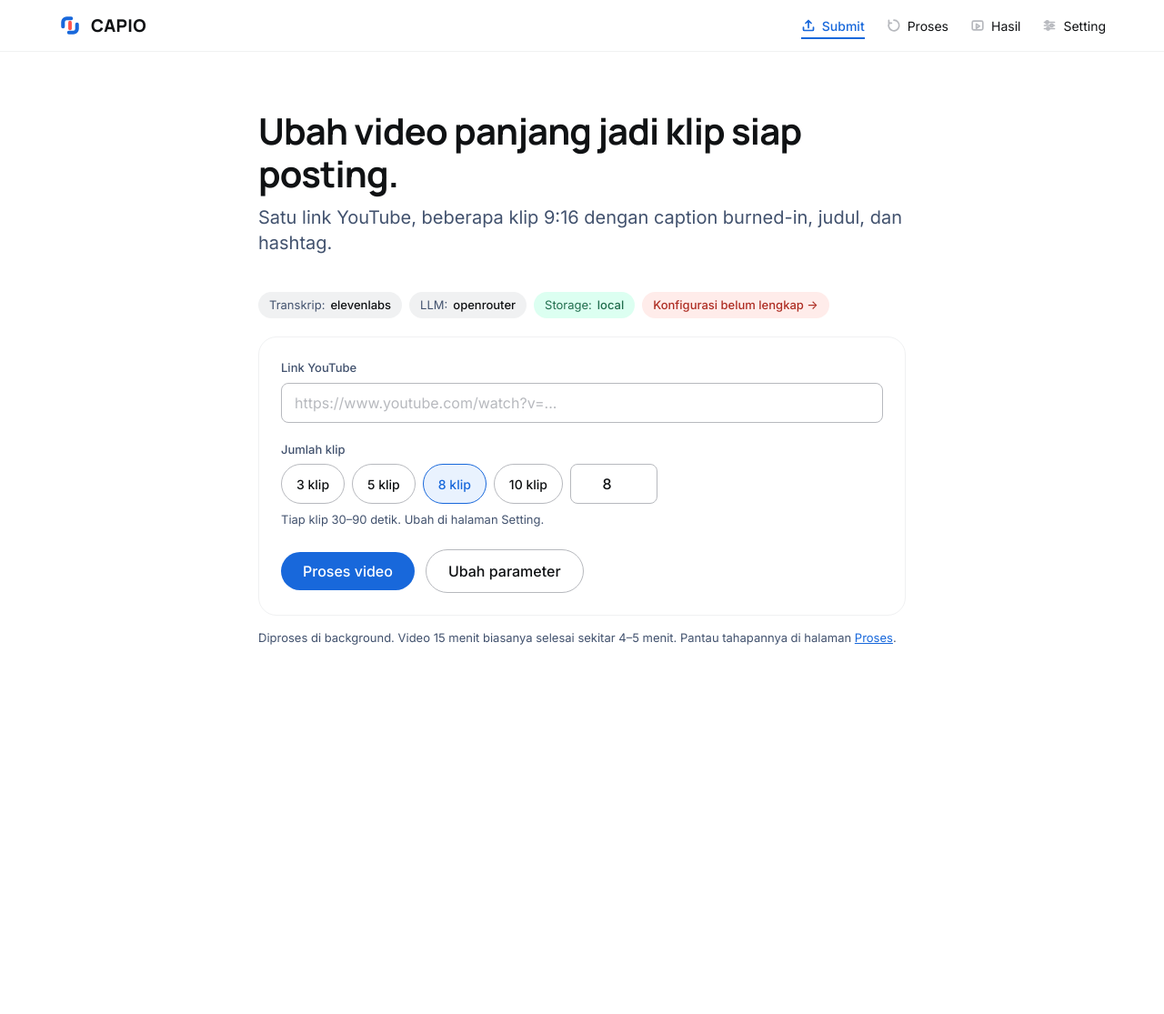
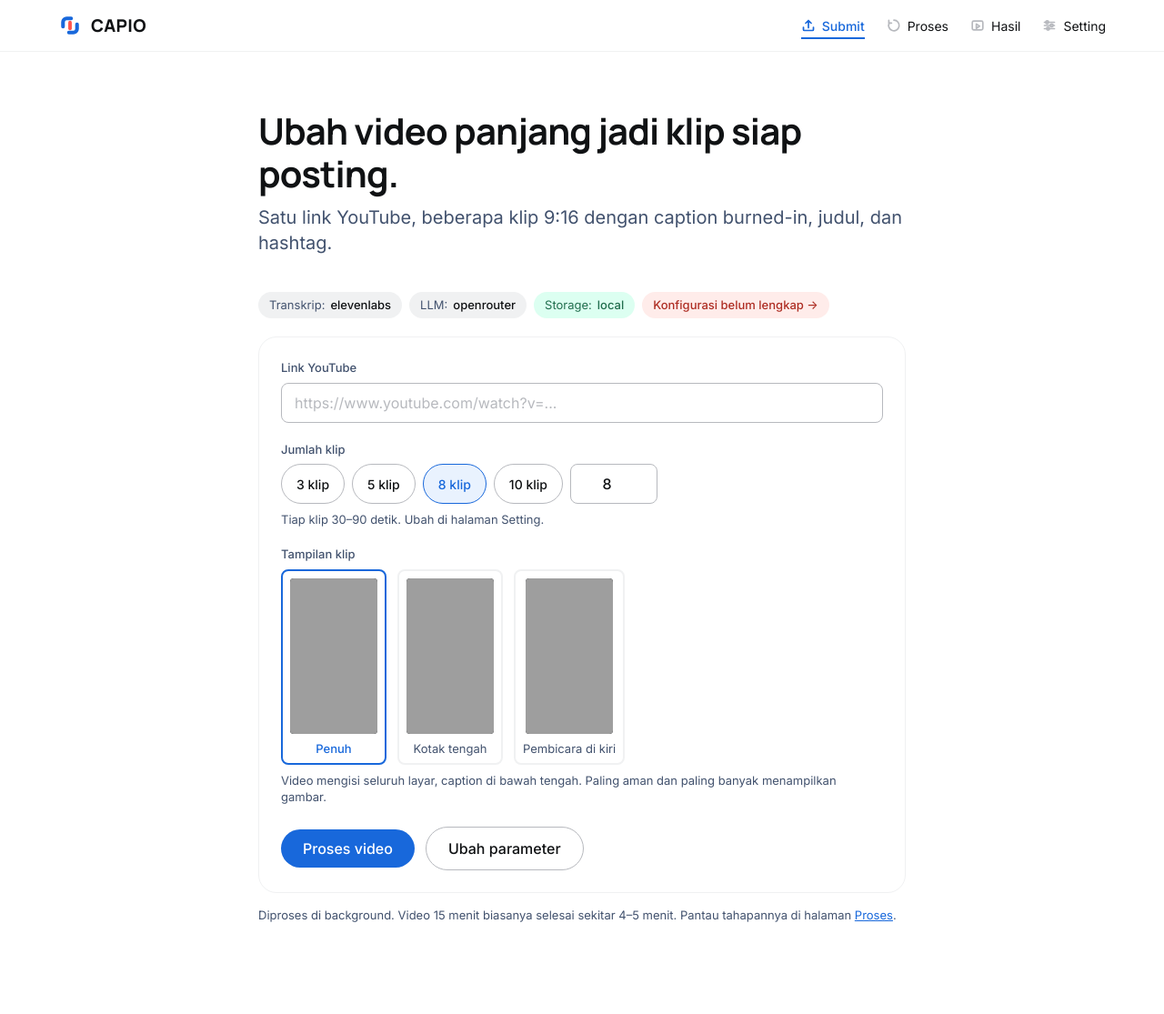
Before and after one commit to dataagentiv-gif/agentiv-capio, a FastAPI app: page / in a window 1280 px wide. Shown: the whole page at 91% size. Before the commit the page ends 709 px from the top, so only its background shows below. Run offline with FastAPI, Linux system fonts and the light colour scheme; parts of the project's set-up code (start-up, migrations or seed data) failed here and were passed over; grey boxes are pictures that could not be loaded.

Commit message:
feat: layout dipilih per video di halaman Submit, bukan sekali di Setting
Bentuk tampilan itu keputusan PER VIDEO — podcast serius dan potongan lucu tidak
memakai bentuk yang sama. Menaruhnya di halaman Setting membuat satu pilihan
berlaku untuk semua video sekaligus memaksa bolak-balik halaman, padahal
keputusannya diambil justru saat menempel link.

Pemilihnya kini di form Submit dengan tiga thumbnail hasil render sungguhan.
Halaman Setting menyimpan DEFAULT-nya plus knob font/warna/ukuran — hal-hal yang
memang konsisten antar video.

Nilainya disimpan di baris job, bukan dibaca ulang saat render: job yang
mengantre berjam-jam harus keluar dengan bentuk yang dipilih waktu itu, bukan
yang kebetulan aktif saat gilirannya tiba.

Tiga hal yang sempat salah dan jadi test:

as_dict() tidak menyertakan kolom baru. Nilainya tersimpan benar di database
tapi tidak diserialisasi, dan JobOut punya default "penuh" — jadi UI selalu
menampilkan penuh TANPA satu pun error. Ketahuan hanya karena nilainya dikirim
lalu dibaca balik.

create_all() tidak menambah kolom ke tabel yang sudah ada, ia hanya membuat
tabel yang belum ada. Tanpa ALTER idempoten di init(), database yang sudah jalan
menolak setiap INSERT dengan UndefinedColumn — dan itu terlihat seperti kode
yang rusak padahal cuma skemanya tertinggal.

Layout yang tidak dikenal ditolak saat submit, bukan saat render: kegagalan di
stage render terjadi setelah unduhan dan transkrip selesai, jadi salah ketik
membuang belasan menit.

Co-Authored-By: Claude Opus 5 <noreply@anthropic.com>

```diff
--- a/api/preview.py
+++ b/api/preview.py
@@ -75,8 +75,13 @@ def _sumber(kerja: Path) -> tuple[Path, int, int]:
     return latar, 1920, 1080
 
 
-def render(nama_layout: str | None = None, knob_tambahan: dict | None = None) -> bytes:
-    """PNG 1080x1920 berisi satu frame dengan layout dan knob yang aktif."""
+def render(nama_layout: str | None = None, knob_tambahan: dict | None = None,
+           kecil: bool = False) -> bytes:
+    """PNG berisi satu frame dengan layout dan knob yang aktif.
+
+    `kecil` mengecilkan keluaran untuk deretan pilihan di halaman Submit —
+    tiga gambar 1080x1920 di satu halaman itu beberapa MB tanpa perlu.
+    """
     lay = layout.ambil(nama_layout or settings.CLIP_LAYOUT)
     knob = {**knob_dari_settings(), **(knob_tambahan or {})}
 
@@ -102,9 +107,14 @@ def render(nama_layout: str | None = None, knob_tambahan: dict | None = None) ->
             mask = _mask(kerja, lay, g, _TanpaBatas())
 
         keluar = kerja / "preview.png"
+        vf = layout.filtergraph(lay, g, "p.ass", mask)
+        if kecil:
+            # Dikecilkan SETELAH seluruh rantai, bukan sebelumnya: caption
+            # dirender pada resolusi penuh dulu supaya ukuran dan ketebalan
+            # hurufnya sebanding dengan hasil sungguhan.
+            vf += ",scale=270:480"
         subprocess.run(
             ["ffmpeg", "-nostdin", "-y", "-v", "error", "-i", latar.name,
-             "-vf", layout.filtergraph(lay, g, "p.ass", mask),
-             "-frames:v", "1", keluar.name],
+             "-vf", vf, "-frames:v", "1", keluar.name],
             check=True, cwd=kerja, timeout=180)
         return keluar.read_bytes()
--- a/api/routes.py
+++ b/api/routes.py
@@ -21,6 +21,7 @@ from config import env_store
 from config.settings import settings
 from db import jobs, models
 from jobqueue.client import enqueue
+from pipeline import layout as layout_mod
 import storage
 from utils.ffmpeg_helpers import rmtree_retry
 from utils.logging import get
@@ -205,10 +206,23 @@ def test_provider(provider: str):
     return {"provider": provider, **checks.run(provider)}
 
 
+@app.get("/api/layouts")
+def daftar_layout():
+    """Pilihan tampilan untuk halaman Submit."""
+    return {
+        "default": layout_mod.ambil(settings.CLIP_LAYOUT).nama,
+        "layouts": [
+            {"nama": l.nama, "judul": l.judul, "keterangan": l.keterangan}
+            for l in layout_mod.LAYOUTS.values()
+        ],
+    }
+
+
 @app.get("/api/preview.png")
 def preview_tampilan(layout: str | None = None, font: str | None = None,
                      ukuran: int | None = None, warna: str | None = None,
-                     kata: int | None = None, upper: bool | None = None):
+                     kata: int | None = None, upper: bool | None = None,
+                     kecil: bool = False):
     """Satu frame contoh dengan setelan tampilan yang sedang dipilih.
 
     Parameternya opsional supaya halaman Setting bisa menampilkan akibat sebuah
@@ -220,7 +234,7 @@ def preview_tampilan(layout: str | None = None, font: str | None = None,
         ("kata", kata), ("upper", upper),
     ) if v is not None}
     try:
-        png = preview.render(layout, knob)
+        png = preview.render(layout, knob, kecil=kecil)
     except Exception as e:  # noqa: BLE001 — preview gagal jangan menjatuhkan halaman
         log.warning("preview gagal: %s", e)
         raise HTTPException(500, f"Preview gagal dibuat: {e}") from e
@@ -289,7 +303,13 @@ def play_clip(job_id: str, clip_id: str, range: str | None = Header(default=None
 
 @app.post("/jobs", response_model=JobCreated, status_code=201)
 def create_job(payload: JobCreate):
-    job = jobs.create(payload.url, payload.target_clips)
+    # Layout kosong berarti ikut default di Setting. Diselesaikan di sini, bukan
+    # dibiarkan kosong sampai render: nilai yang tersimpan di baris job harus
+    # tetap menjelaskan bentuk klipnya walau defaultnya berubah setelah itu.
+    job = jobs.create(
+        payload.url, payload.target_clips,
+        payload.layout or layout_mod.ambil(settings.CLIP_LAYOUT).nama,
+    )
     try:
         enqueue(job["id"])
     except Exception as e:  # noqa: BLE001
--- a/db/jobs.py
+++ b/db/jobs.py
@@ -9,9 +9,10 @@ from utils.logging import get
 log = get(__name__)
 
 
-def create(url: str, target_clips: int) -> dict:
+def create(url: str, target_clips: int, layout: str = "penuh") -> dict:
     with session_scope() as s:
-        job = Job(url=url, target_clips=target_clips, status=Status.QUEUED)
+        job = Job(url=url, target_clips=target_clips, layout=layout,
+                  status=Status.QUEUED)
         s.add(job)
         s.flush()
         return job.as_dict()
--- a/pipeline/stages/caption.py
+++ b/pipeline/stages/caption.py
@@ -156,7 +156,7 @@ def run(ctx: dict) -> dict:
 
     words: list[dict] = ctx["words"]
     workdir: Path = ctx["workdir"]
-    lay = layout.ambil(settings.CLIP_LAYOUT)
+    lay = layout.ambil(ctx.get("layout") or settings.CLIP_LAYOUT)
     knob = knob_dari_settings()
     paths = {}
 
--- a/web/static/style.css
+++ b/web/static/style.css
@@ -906,3 +906,40 @@ select:focus {
 }
 
 .hp.memuat .hp-spin { display: flex; }
+
+/* ---------- Pemilih tampilan (halaman Submit) ---------- */
+
+.layouts { display: flex; gap: 12px; flex-wrap: wrap; }
+
+.layout-opt {
+  display: flex;
+  flex-direction: column;
+  align-items: center;
+  gap: 8px;
+  padding: 8px;
+  background: var(--surface-canvas);
+  border: 2px solid var(--color-fog);
+  border-radius: var(--radius-inputs);
+  font-family: inherit;
+  font-size: 13px;
+  color: var(--color-muted);
+  cursor: pointer;
+  transition: border-color .15s, color .15s;
+}
+
+.layout-opt img {
+  display: block;
+  width: 96px;
+  height: 171px;
+  object-fit: cover;
+  border-radius: 4px;
+  background: var(--color-ink);
+}
+
+.layout-opt:hover { border-color: var(--color-ash); }
+
+.layout-opt.on {
+  border-color: var(--color-action);
+  color: var(--color-action);
+  font-weight: 500;
+}
--- a/web/templates/submit.html
+++ b/web/templates/submit.html
@@ -19,6 +19,12 @@
       <div class="chips" id="chips"></div>
       <input type="number" id="n" value="{{ default_clips }}" min="1" max="20" hidden>
       <p class="sub" id="durasi"></p>
+    </div>
+
+    <div class="field">
+      <label>Tampilan klip</label>
+      <div class="layouts" id="layouts"></div>
+      <p class="sub" id="ket-layout"></p>
     </div>
 
     <div class="actions">
@@ -54,6 +60,37 @@ function drawChips() {
   };
 }
 
+// Pemilih tampilan ada DI SINI, bukan di halaman Setting: tiap video bisa
+// menuntut bentuk yang berbeda, dan keputusannya diambil saat menempel link.
+// Menaruhnya di Setting memaksa orang bolak-balik dan membuat satu pilihan
+// berlaku untuk semua video — padahal itu justru yang paling tidak diinginkan.
+let layoutPilih = null;
+
+async function drawLayouts() {
+  const el = document.getElementById('layouts');
+  try {
+    const d = await (await fetch('/api/layouts')).json();
+    layoutPilih = layoutPilih || d.default;
+    el.innerHTML = d.layouts.map(l => `
+      <button type="button" class="layout-opt ${l.nama === layoutPilih ? 'on' : ''}"
+              data-l="${esc(l.nama)}" title="${esc(l.keterangan)}">
+        <img src="/api/preview.png?layout=${encodeURIComponent(l.nama)}&kecil=1"
+             alt="" loading="lazy">
+        <span>${esc(l.judul)}</span>
+      </button>`).join('');
+    el.querySelectorAll('.layout-opt').forEach(b => b.onclick = () => {
+      layoutPilih = b.dataset.l;
+      drawLayouts();
+    });
+    const aktif = d.layouts.find(l => l.nama === layoutPilih);
+    document.getElementById('ket-layout').textContent = aktif ? aktif.keterangan : '';
+  } catch {
+    // Preview gagal jangan menghalangi submit — layout tetap bisa dipilih
+    // lewat default di Setting.
+    el.innerHTML = '<p class="sub">Preview tampilan tidak bisa dimuat.</p>';
+  }
+}
+
 // Strip status: supaya konfigurasi yang belum lengkap ketahuan SEBELUM submit,
 // bukan belasan menit kemudian sebagai job gagal di tengah pipeline.
 async function drawStatus() {
@@ -81,7 +118,8 @@ f.addEventListener('submit', async (e) => {
   try {
     const r = await fetch('/jobs', {
       method: 'POST', headers: {'Content-Type': 'application/json'},
-      body: JSON.stringify({ url: document.getElementById('url').value, target_clips: Number(n.value) })
+      body: JSON.stringify({ url: document.getElementById('url').value,
+                             target_clips: Number(n.value), layout: layoutPilih })
     });
     const d = await r.json();
     if (!r.ok) {
@@ -100,5 +138,6 @@ f.addEventListener('submit', async (e) => {
 });
 
 drawStatus();
+drawLayouts();
 </script>
 {% endblock %}
--- a/worker/orchestrator.py
+++ b/worker/orchestrator.py
@@ -94,6 +94,11 @@ def run(job_id: str) -> None:
         "job_id": str(job_id),
         "url": job["url"],
         "target_clips": job["target_clips"],
+        # Dibaca dari BARIS JOB, bukan dari settings: layout dipilih saat
+        # menempel link, dan job yang mengantre beberapa jam harus tetap keluar
+        # dengan bentuk yang dipilih waktu itu — bukan bentuk yang kebetulan
+        # aktif saat gilirannya tiba.
+        "layout": job.get("layout") or "penuh",
         "workdir": workdir,
         "deadline": Deadline(settings.JOB_TIMEOUT_SEC),
     }
```
Also changed, not shown: api/schemas.py (+16 -0 lines), db/models.py (+27 -1 lines), pipeline/stages/render.py (+5 -4 lines), tests/api/test_layout_job.py (added, +141 -0 lines).
